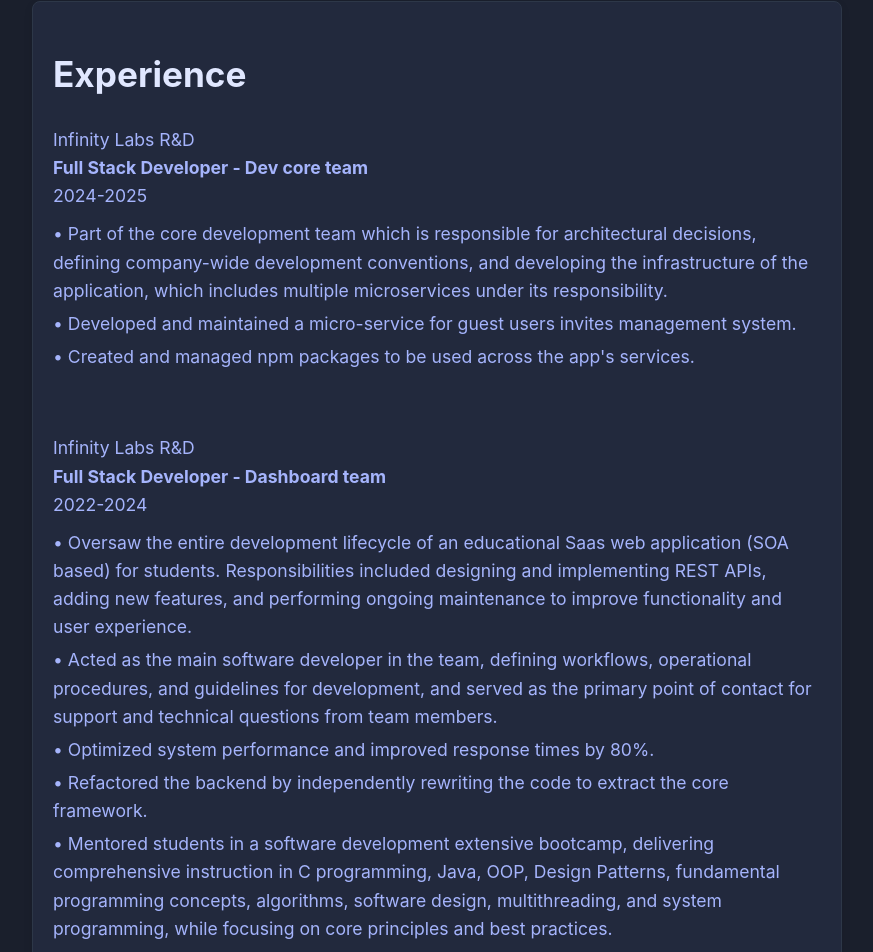
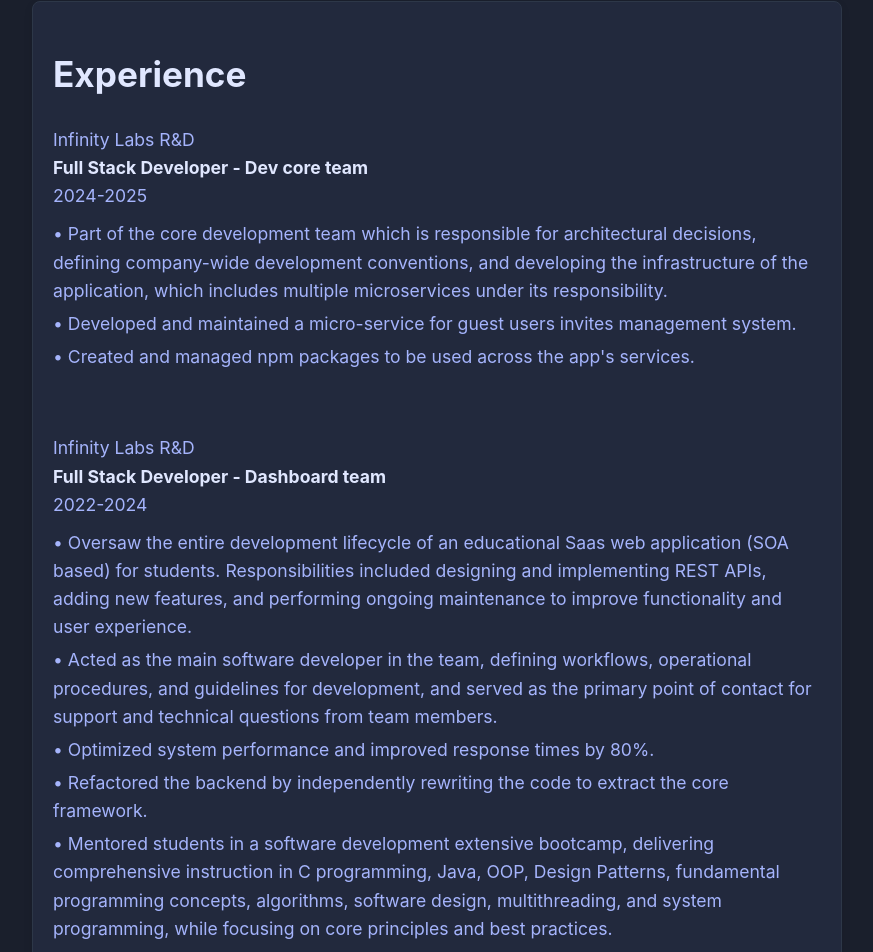
Before and after one commit to michfingerut/MichalFProtfolio, a React (Create React App) app: page / in a window 1280 px wide. Shown: the part 1146-2098 px from the top of the page, without its empty margins (203-1076 px from the left). Built offline with nearby package versions, Linux system fonts and the light colour scheme.

Commit message:
update font color of title

```diff
--- a/src/components/about/ExperienceItem.jsx
+++ b/src/components/about/ExperienceItem.jsx
@@ -1,5 +1,6 @@
 // External modules
 import React from 'react';
+import { theme } from '../../styles/theme';
 
 const ExperienceItem = ({ title, company, period, descriptions }) => {
   return (
@@ -7,7 +8,7 @@
       <p>
         {company}
         <br />
-        <b>{title}</b>
+        <b style={{ color: theme.primaryText }}>{title}</b>
         <br />
         {period}
         <br />
```
